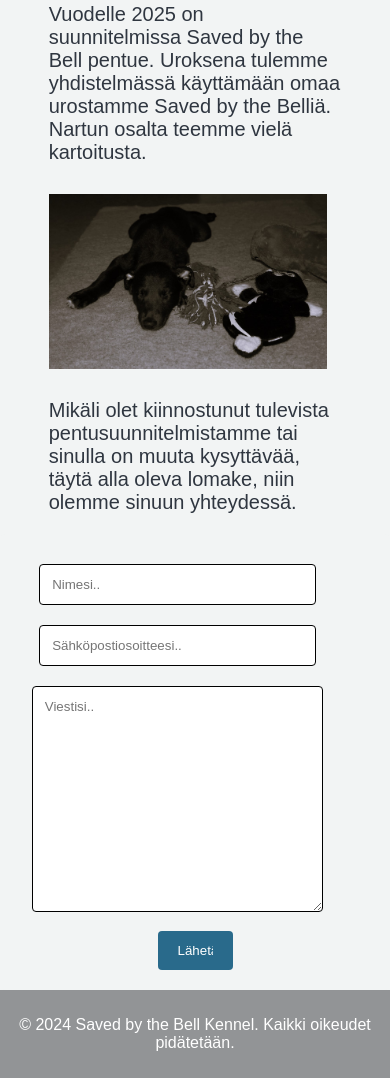
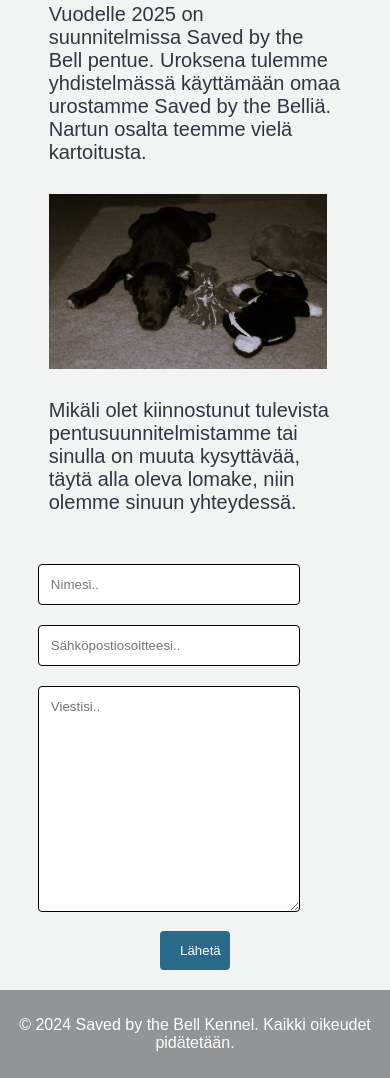
Before and after one commit to Heinirai/kennel, a plain HTML site: page Suunnitelmat.html in a window 390 px wide. Shown: the part 491-1569 px from the top of the page. Drawn offline with Linux system fonts and the light colour scheme.

Commit message:
Add files via upload

```diff
--- a/Suunnitelmat.html
+++ b/Suunnitelmat.html
@@ -47,7 +47,7 @@
               <textarea id="viesti" name="viesti" placeholder="Viestisi.." style="height:200px"></textarea>
             </div>
           <div class="row">
-            <input type="lähetä" value="Lähetä">
+            <input type="submit" value="Lähetä">
           </div>
         </form>
       </div>
--- a/tyyli.css
+++ b/tyyli.css
@@ -98,7 +98,7 @@ label {
   display: inline-block;
 }
 
-input[type=lähetä] {
+input[type=submit] {
   background-color: #296A8B;
   color: white;
   padding: 12px 20px;
@@ -151,8 +151,11 @@ footer {
         font-size: 25px;
     }
     .col-75, textarea {
-      width: 90%;
+      width: 85%;
       margin-top: 0;
+ }
+ input[type=submit] {
+  width: 20%;
  }
  ul {
   flex-direction: column;
```
